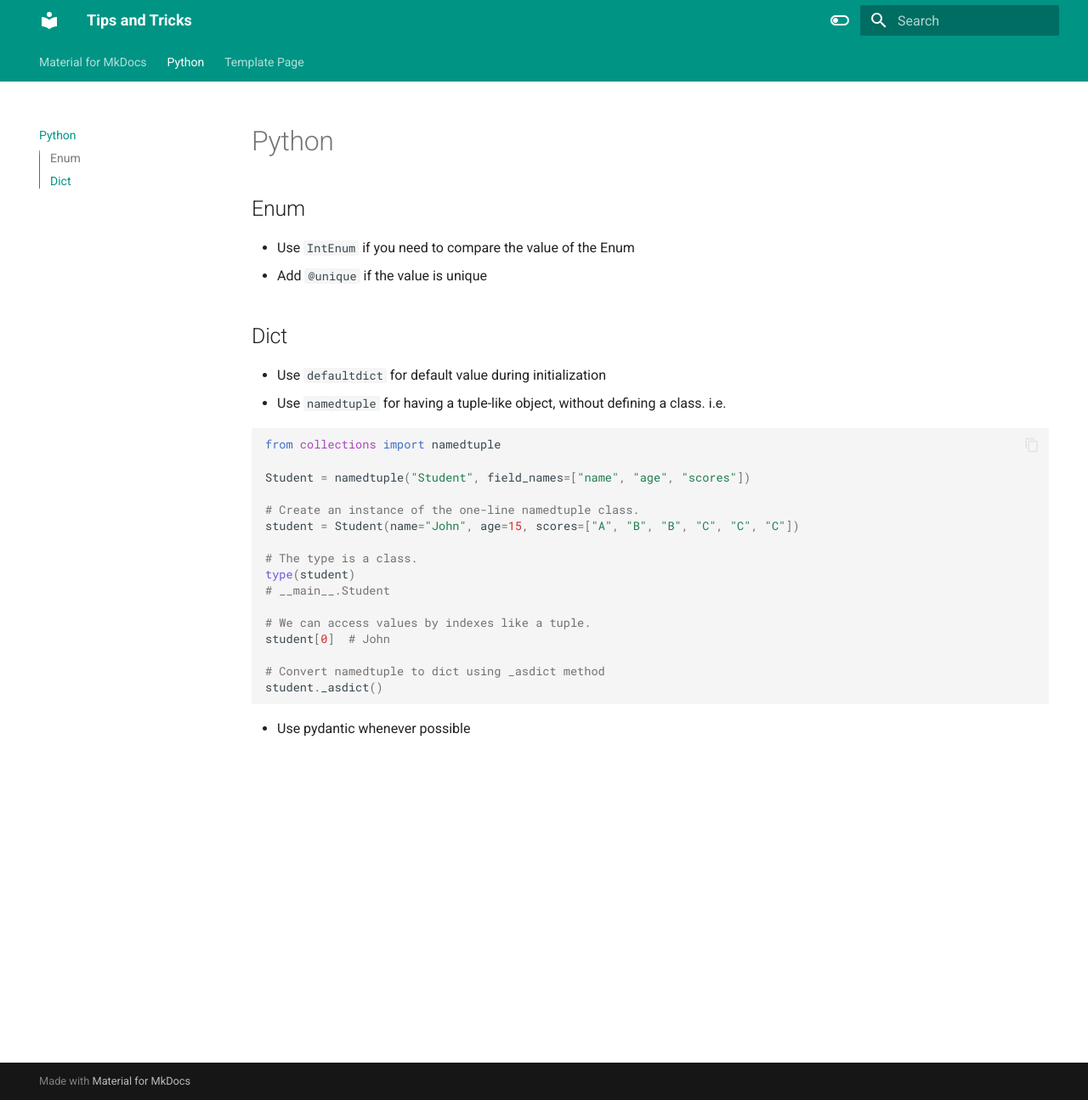
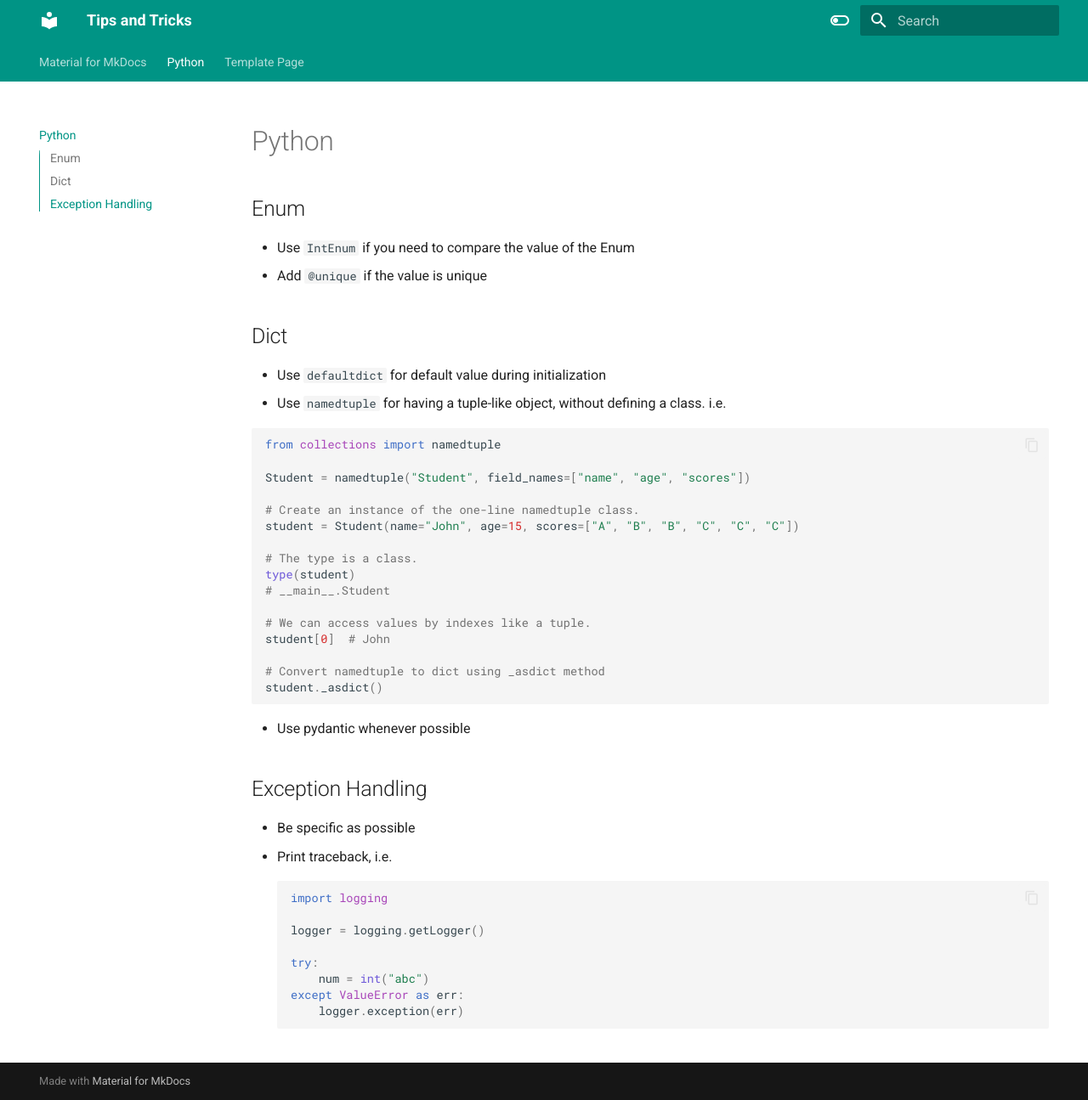
Before and after one commit to digi04123/tips-and-tricks, an MkDocs documentation site: the page built from docs/python.md, in a window 1280 px wide and 1295 px high. Shown: the whole window at 85% size. Built offline with MkDocs 1.6.1 and Material for MkDocs 9.7.7, drawn with Linux system fonts in a browser that asks for light colours.

Commit message:
added exception handling tnt for python

`````diff
--- a/docs/python.md
+++ b/docs/python.md
@@ -30,3 +30,17 @@ student._asdict()
 ````
 
 * Use pydantic whenever possible
+
+## Exception Handling
+* Be specific as possible
+* Print traceback, i.e.
+````py
+import logging
+
+logger = logging.getLogger()
+
+try:
+    num = int("abc")
+except ValueError as err:
+    logger.exception(err)
+````
`````
